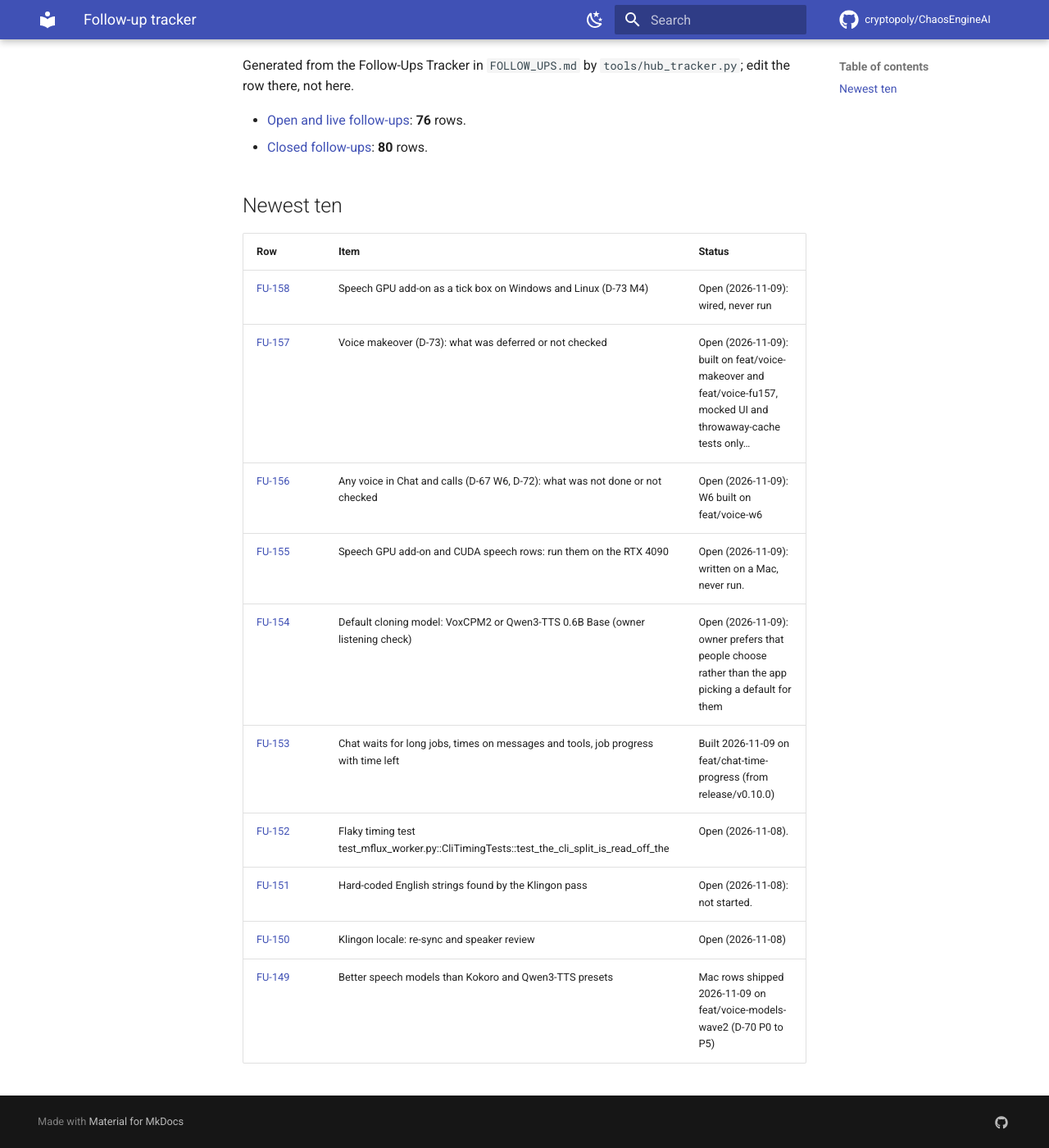
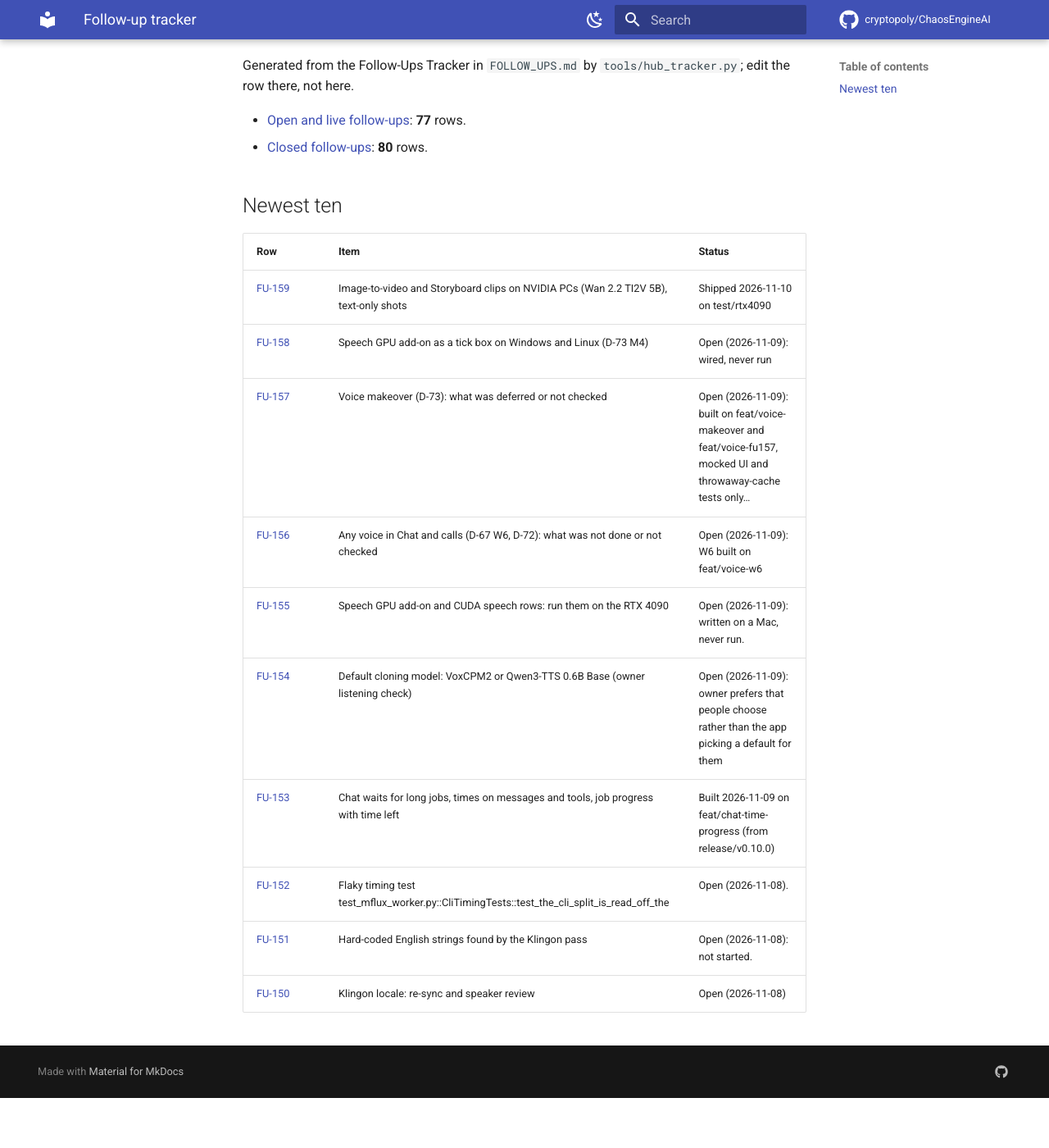
Before and after one commit to cryptopoly/ChaosEngineAI, an MkDocs documentation site: the page built from docs/hub/tracker/README.md, in a window 1280 px wide and 1400 px high, scrolled down 161 px. Shown: the whole window at 82% size. Built offline with MkDocs 1.6.1 and Material for MkDocs 9.7.7, drawn with Linux system fonts in a browser that asks for light colours; comment, search, counter and statistics services are not loaded; after the commit the page ends 1500 px from its top, so only the background shows below that.

Commit message:
docs: FU-159 image-to-video and text-only shots on NVIDIA PCs

```diff
--- a/docs/hub/tracker/README.md
+++ b/docs/hub/tracker/README.md
@@ -8,13 +8,14 @@ summary: Every FU row from FOLLOW_UPS.md, split into open and closed.
 
 Generated from the Follow-Ups Tracker in `FOLLOW_UPS.md` by `tools/hub_tracker.py`; edit the row there, not here.
 
-- [Open and live follow-ups](open.md): **76** rows.
+- [Open and live follow-ups](open.md): **77** rows.
 - [Closed follow-ups](closed.md): **80** rows.
 
 ## Newest ten
 
 | Row | Item | Status |
 |---|---|---|
+| [FU-159](open.md) | Image-to-video and Storyboard clips on NVIDIA PCs (Wan 2.2 TI2V 5B), text-only shots | Shipped 2026-11-10 on test/rtx4090 |
 | [FU-158](open.md) | Speech GPU add-on as a tick box on Windows and Linux (D-73 M4) | Open (2026-11-09): wired, never run |
 | [FU-157](open.md) | Voice makeover (D-73): what was deferred or not checked | Open (2026-11-09): built on feat/voice-makeover and feat/voice-fu157, mocked UI and throwaway-cache tests only… |
 | [FU-156](open.md) | Any voice in Chat and calls (D-67 W6, D-72): what was not done or not checked | Open (2026-11-09): W6 built on feat/voice-w6 |
@@ -24,4 +25,3 @@ Generated from the Follow-Ups Tracker in `FOLLOW_UPS.md` by `tools/hub_tracker.p
 | [FU-152](open.md) | Flaky timing test test_mflux_worker.py::CliTimingTests::test_the_cli_split_is_read_off_the | Open (2026-11-08). |
 | [FU-151](open.md) | Hard-coded English strings found by the Klingon pass | Open (2026-11-08): not started. |
 | [FU-150](open.md) | Klingon locale: re-sync and speaker review | Open (2026-11-08) |
-| [FU-149](open.md) | Better speech models than Kokoro and Qwen3-TTS presets | Mac rows shipped 2026-11-09 on feat/voice-models-wave2 (D-70 P0 to P5) |
```
Also changed, not shown: FOLLOW_UPS.md (+1 -0 lines), docs/hub/tracker/open.md (+10 -1 lines).
